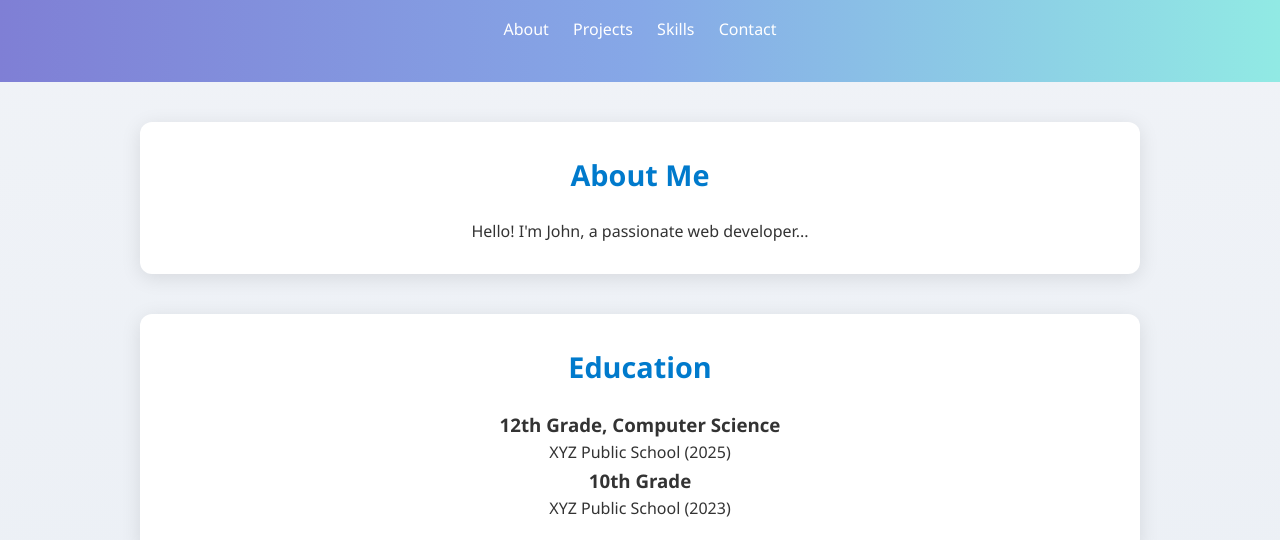
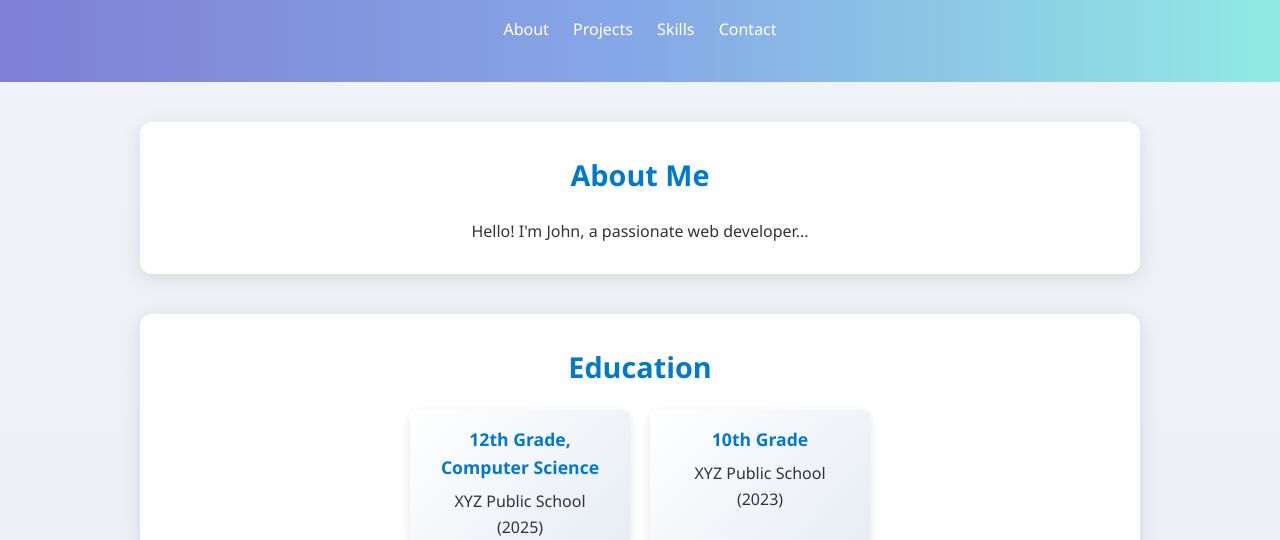
Before and after one commit to ashutosh0019/dynamic-portfolio, a plain HTML site: page index.html in a window 1280 px wide. Shown: the part 257-797 px from the top of the page. Drawn offline with Linux system fonts and the light colour scheme.

Commit message:
Update style.css

```diff
--- a/style.css
+++ b/style.css
@@ -8,6 +8,34 @@ body {
   line-height: 1.6;
   scroll-behavior: smooth; /* ✅ Smooth scroll! */
 }
+
+.education-list {
+  display: flex;
+  flex-wrap: wrap;
+  justify-content: center;
+  gap: 20px;
+}
+
+.education-card {
+  background: linear-gradient(135deg, #ffffff, #e6ecf3);
+  padding: 15px 20px;
+  border-radius: 8px;
+  box-shadow: 0 4px 12px rgba(0,0,0,0.1);
+  text-align: center;
+  width: 220px;
+  transition: transform 0.3s;
+}
+
+.education-card:hover {
+  transform: translateY(-5px);
+}
+
+.education-card h3 {
+  margin-bottom: 8px;
+  color: #007acc;
+  font-size: 1.1rem;
+}
+
 
 /* Hero section */
 .hero {
```
